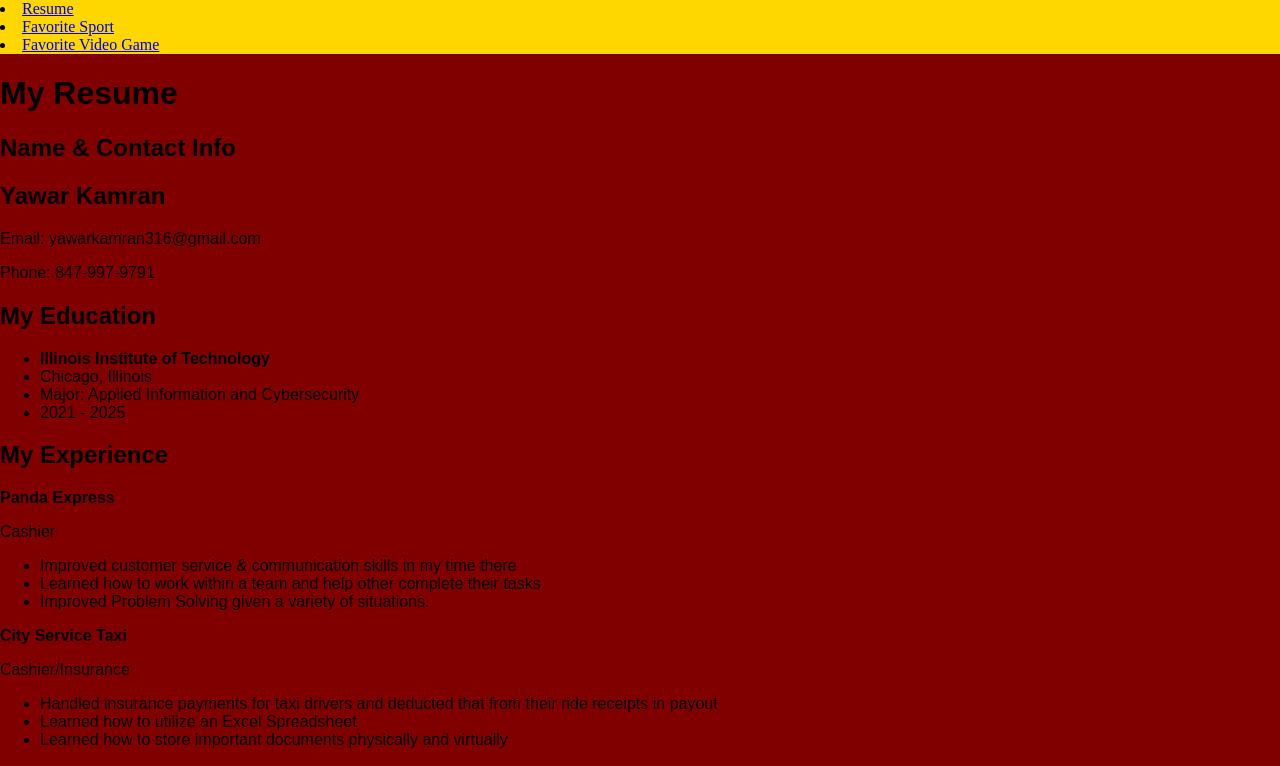
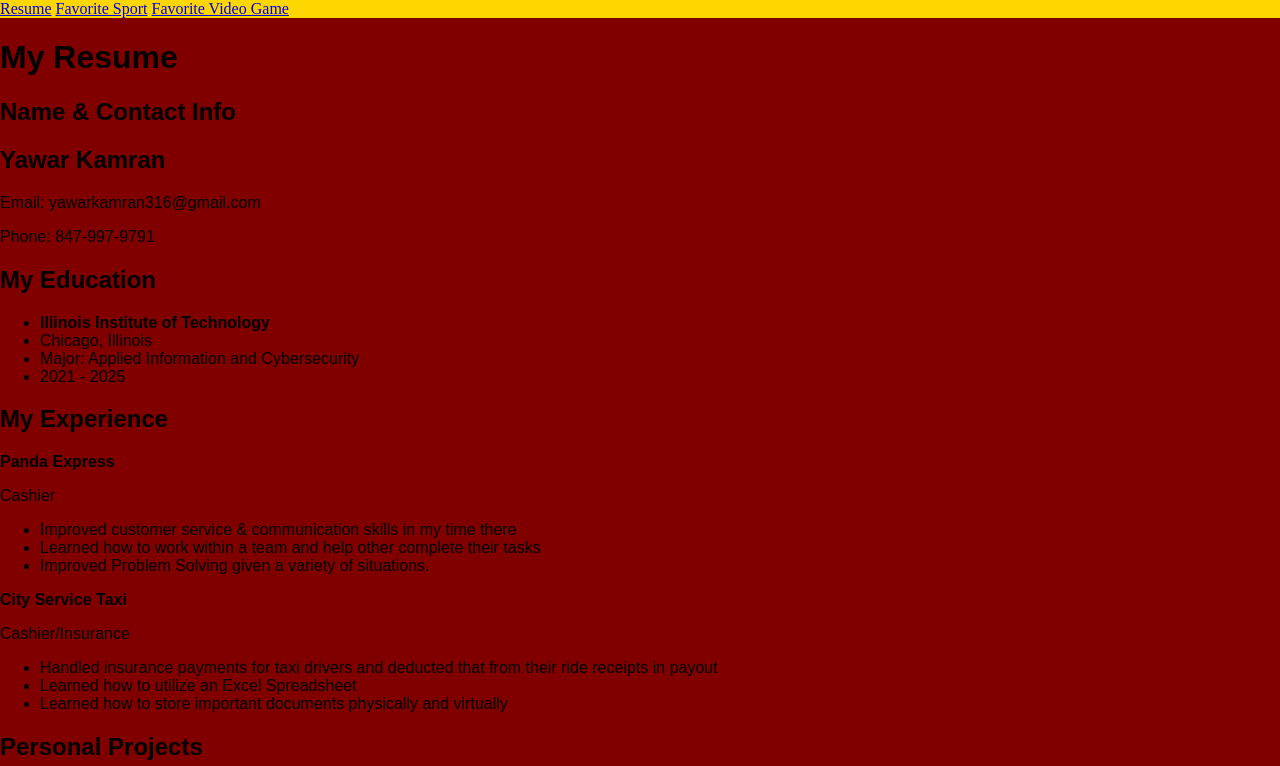
Before and after one commit to ykamran16/Project2, a plain HTML site: page index.html in a window 1280 px wide. Shown: the top 766 px of the page. Drawn offline with Linux system fonts and the light colour scheme.

Commit message:
Update index.html

```diff
--- a/index.html
+++ b/index.html
@@ -7,15 +7,17 @@
    <link rel="stylesheet" type="text/css" href="css/style.css">
 </head>
 <body class ="resumez">
+<header>
   <nav id ="main-navbar">
 		<div id="nav-container>
 		  <ul>
-			<li id="first"><a href="index.html">Resume</a></li>
-            <li><a href="favoriteSport.html">Favorite Sport</a></li>
-            <li><a href="favoriteGame.html">Favorite Video Game</a></li>
+			<a href="index.html">Resume</a>
+            <a href="favoriteSport.html">Favorite Sport</a>
+            <a href="favoriteGame.html">Favorite Video Game</a>
           </ul>
 		 </div>
    </nav>
+   </header>
 
   <h1>My Resume</h1>
   <section id="contactInfo">
```
